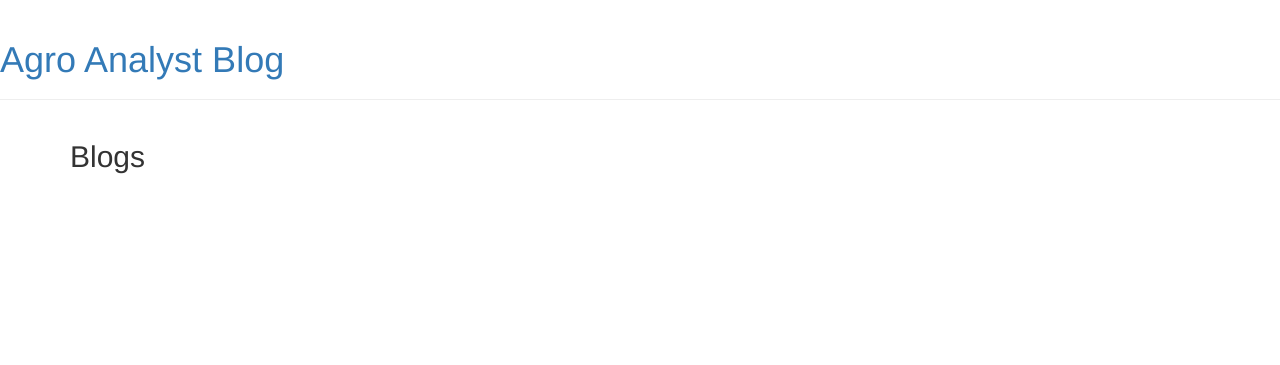
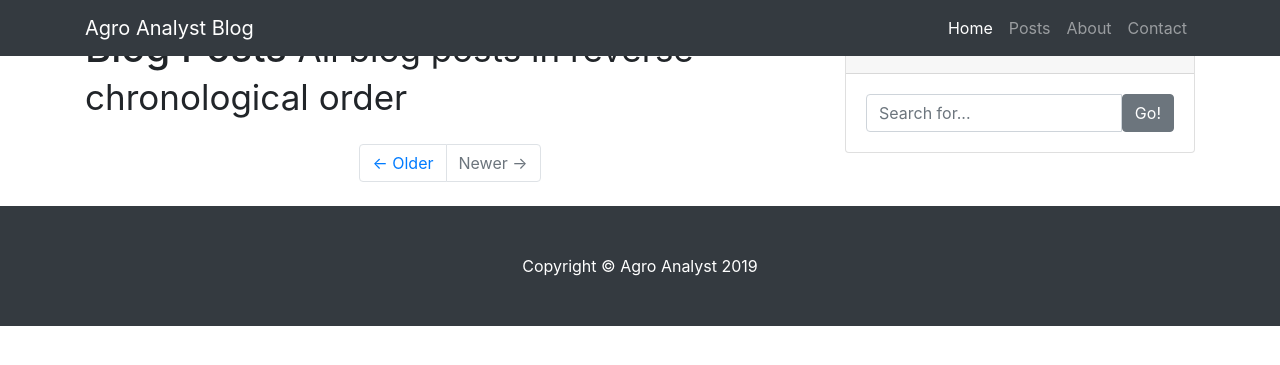
Before and after one commit to rschuster3/agroblog, a Django app: page /blog/ in a window 1280 px wide. Shown: the top 365 px of the page. Run offline with Django 3.2, Linux system fonts and the light colour scheme; data that the repository does not hold is empty; some libraries are stand-ins or nearby versions.

Commit message:
Add bootstrap templates and css; we will make these better later

```diff
--- a/templates/base.html
+++ b/templates/base.html
@@ -1,23 +1,72 @@
 {% load static %}
-<html>
+
+<!DOCTYPE html>
+<html lang="en">
+  <meta charset="utf-8">
+  <meta name="viewport" content="width=device-width, initial-scale=1, shrink-to-fit=no">
+  <meta name="description" content="">
+  <meta name="author" content="">
+
   <head>
     <title>Agro Analyst Blog</title>
-        <link rel="stylesheet" href="//maxcdn.bootstrapcdn.com/bootstrap/3.2.0/css/bootstrap.min.css">
-        <link rel="stylesheet" href="//maxcdn.bootstrapcdn.com/bootstrap/3.2.0/css/bootstrap-theme.min.css">
+
+    <!-- Bootstrap -->
+    <link href="vendor/bootstrap/css/bootstrap.min.css" rel="stylesheet">
+
+    <!-- Google Fonts -->
     <link href='//fonts.googleapis.com/css?family=Lobster&subset=latin,latin-ext' rel='stylesheet' type='text/css'>
-        <link rel="stylesheet" href="{% static 'agro_analyst/css/blog.css' %}">
+
+    <!-- Custom styles for this template -->
+    <link href="{% static 'blog/css/blog-home.css' %}" rel="stylesheet">
+
+    <!-- My CSS -->
+    <link rel="stylesheet" href="{% static 'blog/css/blog.css' %}">
   </head>
+
   <body>
-        <div class="page-header">
-            <h1><a href="/">Agro Analyst Blog</a></h1>
+    <!-- Navigation -->
+    <nav class="navbar navbar-expand-lg navbar-dark bg-dark fixed-top">
+      <div class="container">
+        <a class="navbar-brand" href="#">Agro Analyst Blog</a>
+        <button class="navbar-toggler" type="button" data-toggle="collapse" data-target="#navbarResponsive" aria-controls="navbarResponsive" aria-expanded="false" aria-label="Toggle navigation">
+          <span class="navbar-toggler-icon"></span>
+        </button>
+        <div class="collapse navbar-collapse" id="navbarResponsive">
+          <ul class="navbar-nav ml-auto">
+            <li class="nav-item active">
+              <a class="nav-link" href="/">Home
+                <span class="sr-only">(current)</span>
+              </a>
+            </li>
+            <li class="nav-item">
+              <a class="nav-link" href="/blogs">Posts</a>
+            </li>
+            <li class="nav-item">
+              <a class="nav-link" href="#">About</a>
+            </li>
+            <li class="nav-item">
+              <a class="nav-link" href="#">Contact</a>
+            </li>
+          </ul>
         </div>
+      </div>
+    </nav>
 
-        <div class="content container">
-            <div class="row">
-                <div class="col-md-8">
+    <div class="container">
       {% block content %}{% endblock %}
     </div>
+    <!-- /.container -->
+
+    <!-- Footer -->
+    <footer class="py-5 bg-dark">
+      <div class="container">
+        <p class="m-0 text-center text-white">Copyright &copy; Agro Analyst 2019</p>
       </div>
-        </div>
+      <!-- /.container -->
+    </footer>
+
+    <!-- Bootstrap core JavaScript -->
+    <script src="vendor/jquery/jquery.min.js"></script>
+    <script src="vendor/bootstrap/js/bootstrap.bundle.min.js"></script>
   </body>
 </html>
--- a/templates/blog/blog_list.html
+++ b/templates/blog/blog_list.html
@@ -1,10 +1,58 @@
 {% extends "base.html" %}
 
 {% block content %}
-    <h2>Blogs</h2>
-    <ul>
-        {% for blog in object_list %}
-	<li><a href="/blog/{{ blog.pk }}">{{ blog.title }}</a></li>
-        {% endfor %}
-    </ul>
+    <div class="row">
+
+      <!-- Blog Entries Column -->
+      <div class="col-md-8">
+
+        <h1 class="my-4">Blog Posts
+          <small>All blog posts in reverse chronological order</small>
+        </h1>
+
+        <!-- Blog Post -->
+	{% for blogpost in blogpostlist %}
+	<a href="/blogs/{{ blogpost.pk }}">
+          <div class="card mb-4">
+            <img class="card-img-top" src="{{ blogpost.header_image }}" alt="Card image cap">
+            <div class="card-body">
+              <h2 class="card-title">{{ blogpost.title }}</h2>
+  	      <p class="card-text">{{ blogpost.tagline }}</p>
+            </div>
+          </div>
+	</a>
+	{% endfor %}
+
+        <!-- Pagination -->
+        <ul class="pagination justify-content-center mb-4">
+          <li class="page-item">
+            <a class="page-link" href="#">&larr; Older</a>
+          </li>
+          <li class="page-item disabled">
+            <a class="page-link" href="#">Newer &rarr;</a>
+          </li>
+        </ul>
+
+      </div>
+
+      <!-- Sidebar Widgets Column -->
+      <div class="col-md-4">
+
+        <!-- Search Widget -->
+        <div class="card my-4">
+          <h5 class="card-header">Search</h5>
+          <div class="card-body">
+            <div class="input-group">
+              <input type="text" class="form-control" placeholder="Search for...">
+              <span class="input-group-btn">
+                <button class="btn btn-secondary" type="button">Go!</button>
+              </span>
+            </div>
+          </div>
+        </div>
+
+      </div>
+
+    </div>
+    <!-- /.row -->
 {% endblock %}
```
Also changed, not shown: templates/blog/blog_detail.html (+48 -5 lines), templates/index.html (+24 -1 lines), templates/css/blog.css (deleted). Lines whose indentation alone changed are shown as unchanged.
